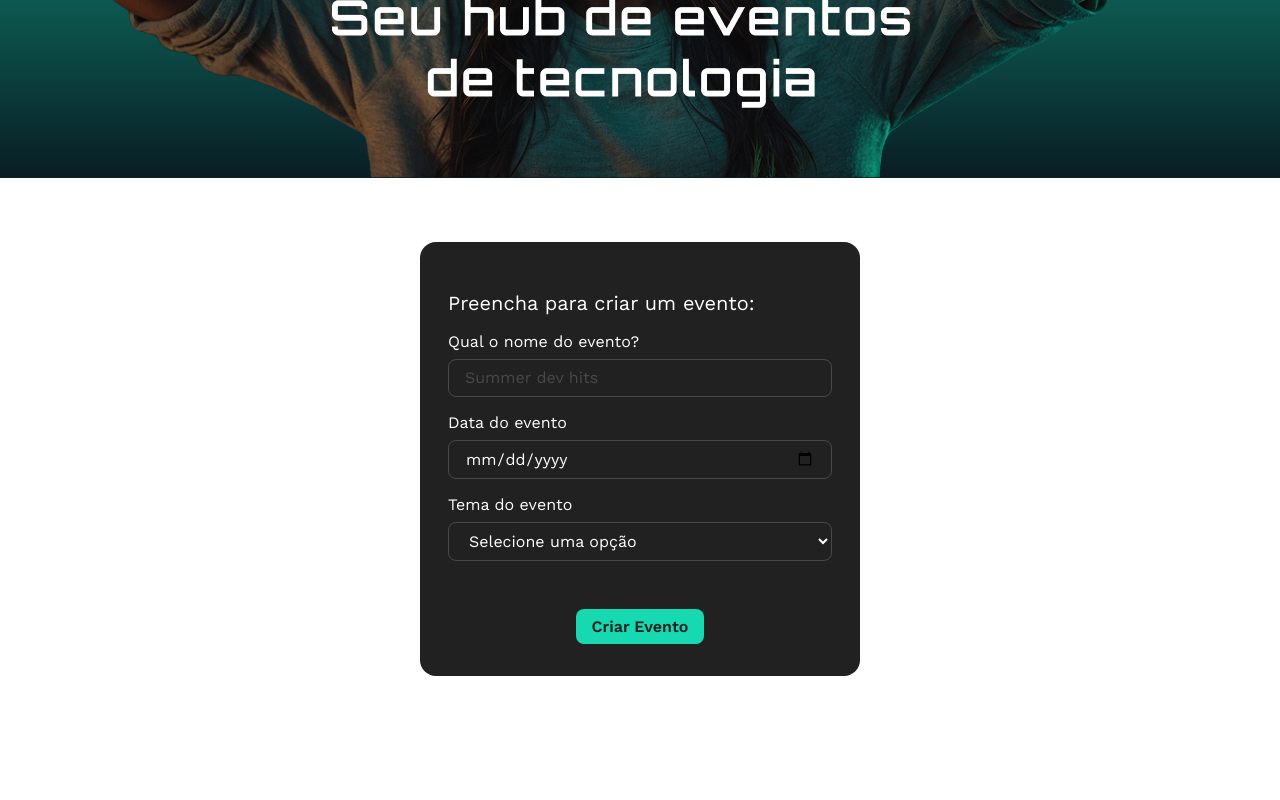
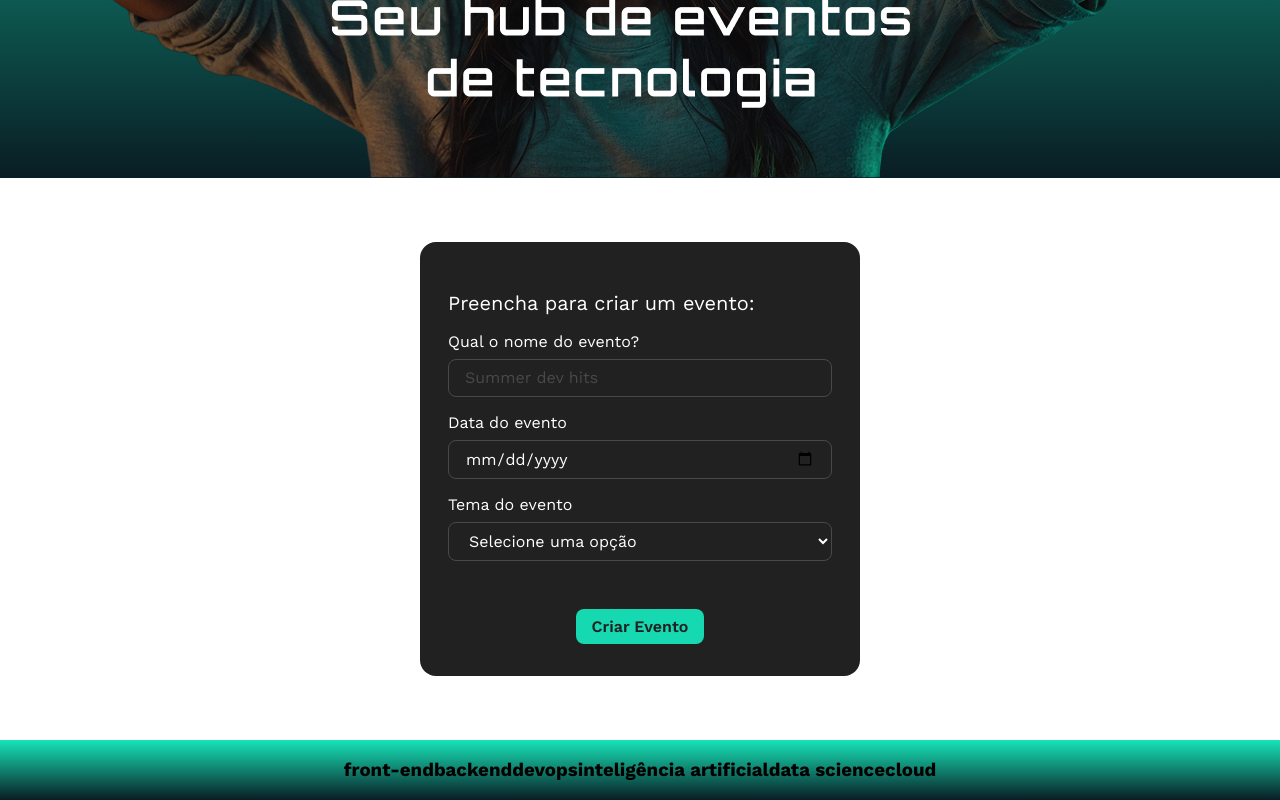
Before and after one commit to noname697/Tecboard-React, a React (Vite) app: page / in a window 1280 px wide. Shown: the part 505-1305 px from the top of the page. Before the commit the page ends 1245 px from the top, so only its background shows below. Built offline with nearby package versions, Linux system fonts and the light colour scheme.

Commit message:
Criando array de temas e mostrando eles em um componente Tema

```diff
--- a/src/App.jsx
+++ b/src/App.jsx
@@ -1,7 +1,35 @@
 import "./App.css";
 import { FormularioDeEvento } from "./componentes/FormularioDeEvento";
+import { Tema } from "./componentes/Tema";
 
 const App = () => {
+  const temas = [
+    {
+      id: 1,
+      nome: "front-end",
+    },
+    {
+      id: 2,
+      nome: "backend",
+    },
+    {
+      id: 3,
+      nome: "devops",
+    },
+    {
+      id: 4,
+      nome: "inteligência artificial",
+    },
+    {
+      id: 5,
+      nome: "data science",
+    },
+    {
+      id: 6,
+      nome: "cloud",
+    },
+  ];
+
   return (
     <main>
       <header>
@@ -11,6 +39,14 @@ const App = () => {
         <img src="/banner.png" alt="" />
       </section>
       <FormularioDeEvento />
+      <section>
+        <Tema tema={temas[0]} />
+        <Tema tema={temas[1]} />
+        <Tema tema={temas[2]} />
+        <Tema tema={temas[3]} />
+        <Tema tema={temas[4]} />
+        <Tema tema={temas[5]} />
+      </section>
     </main>
   );
 };
--- /dev/null
+++ b/src/componentes/Tema/index.jsx
@@ -0,0 +1,5 @@
+import "./tema.estilos.css";
+
+export const Tema = ({ tema }) => {
+  return <h3>{tema.nome}</h3>;
+};
```
Also changed, not shown: src/componentes/Tema/tema.estilos.css (added).
